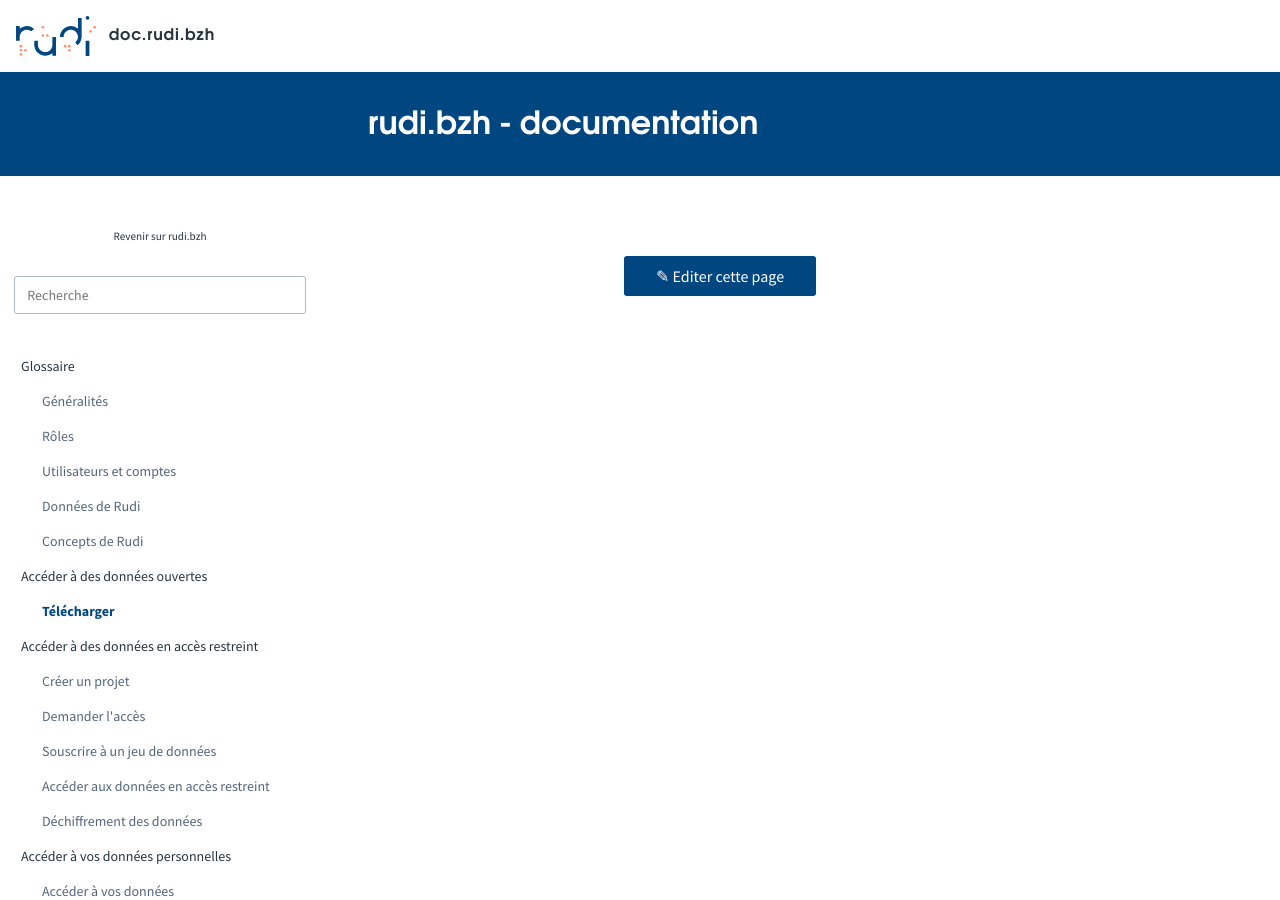
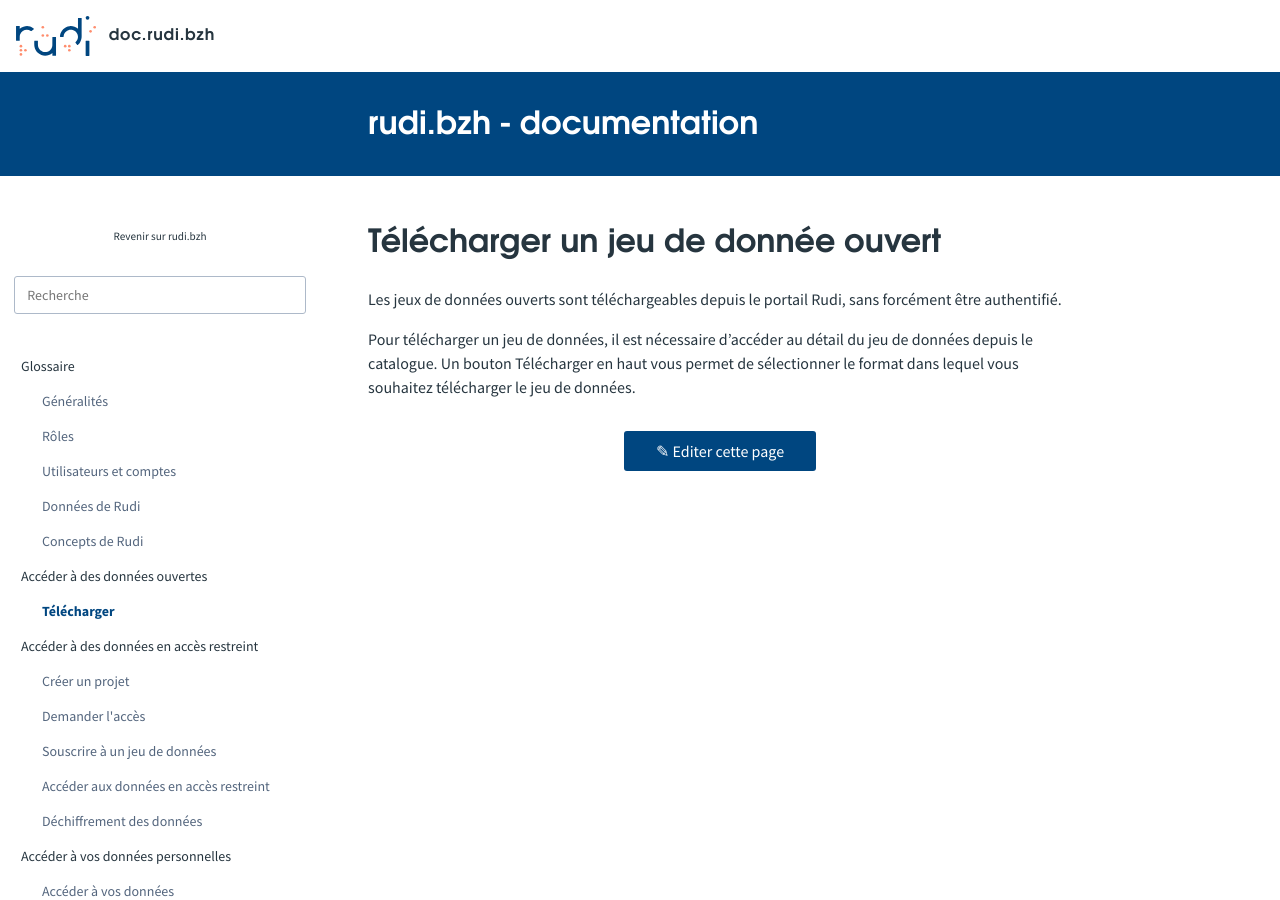
Before and after one commit to sigrennesmetropole/rudi_documentation, a Jekyll site: the page built from articles/_acces_donnee_ouverte/telecharger.md, in a window 1280 px wide and 900 px high. Built offline with Jekyll 4.4.1, drawn with Linux system fonts in a browser that asks for light colours.

Commit message:
Update telecharger.md

```diff
--- a/articles/_acces_donnee_ouverte/telecharger.md
+++ b/articles/_acces_donnee_ouverte/telecharger.md
@@ -2,3 +2,10 @@
 order: 1
 title: Télécharger
 ---
+
+# Télécharger un jeu de donnée ouvert
+
+Les jeux de données ouverts sont téléchargeables depuis le portail Rudi, sans forcément être authentifié.
+
+Pour télécharger un jeu de données, il est nécessaire d'accéder au détail du jeu de données depuis le catalogue.
+Un bouton Télécharger en haut vous permet de sélectionner le format dans lequel vous souhaitez télécharger le jeu de données.
```
